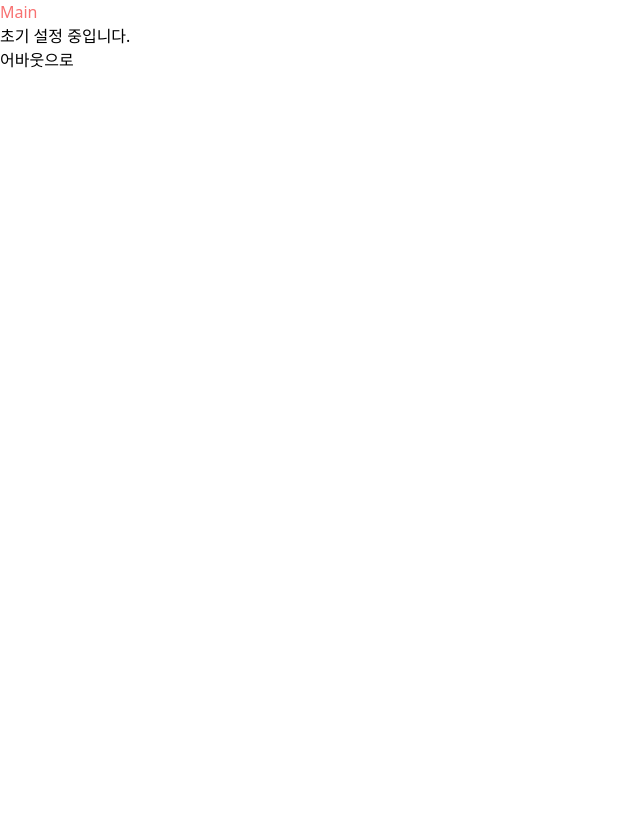
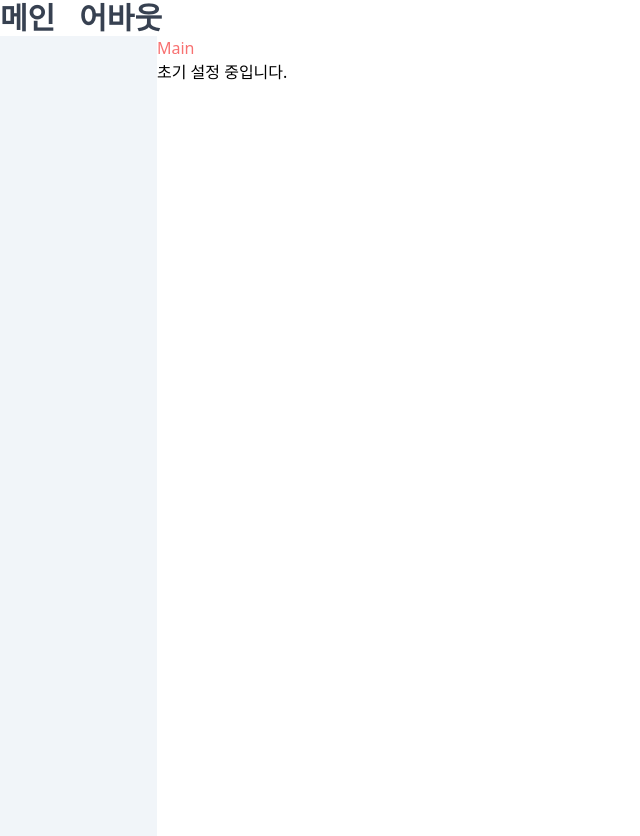
Before and after one commit to ysjkof/ysjkof.github.io, a Next.js app: page / in a window 1280 px wide. Shown: the whole page, without its empty margins (0-640 px from the left). Before the commit the page ends 800 px from the top, so only its background shows below. Built offline with nearby package versions, Linux system fonts and the light colour scheme.

Commit message:
메인화면 뼈대 잡는 중

```diff
--- a/pages/index.tsx
+++ b/pages/index.tsx
@@ -5,18 +5,27 @@ import { prefix } from "../constant";
 
 const Home: NextPage = () => {
   return (
-    <>
+    <div className="h-screen max-w-7xl mx-auto">
       <Head>
-        <title>Github Blog | Maib</title>
+        <title>Github Blog | Main</title>
       </Head>
-      <main>
-        <h1 className="text-red-400">Main</h1>
-        <p>초기 설정 중입니다.</p>
+      <header className="space-x-6 font-semibold text-3xl text-gray-700">
+        <Link href="/" as={prefix + "/"}>
+          <a>메인</a>
+        </Link>
         <Link href="/about" as={prefix + "/about"}>
-          <a>어바웃으로</a>
+          <a>어바웃</a>
         </Link>
+      </header>
+      <main className="h-full flex justify-between">
+        <aside className="w-52 bg-slate-100"></aside>
+        <article className="w-full">
+          <h1 className="text-red-400">Main</h1>
+          <p>초기 설정 중입니다.</p>
+        </article>
+        <aside className="w-52"></aside>
       </main>
-    </>
+    </div>
   );
 };
 
```
